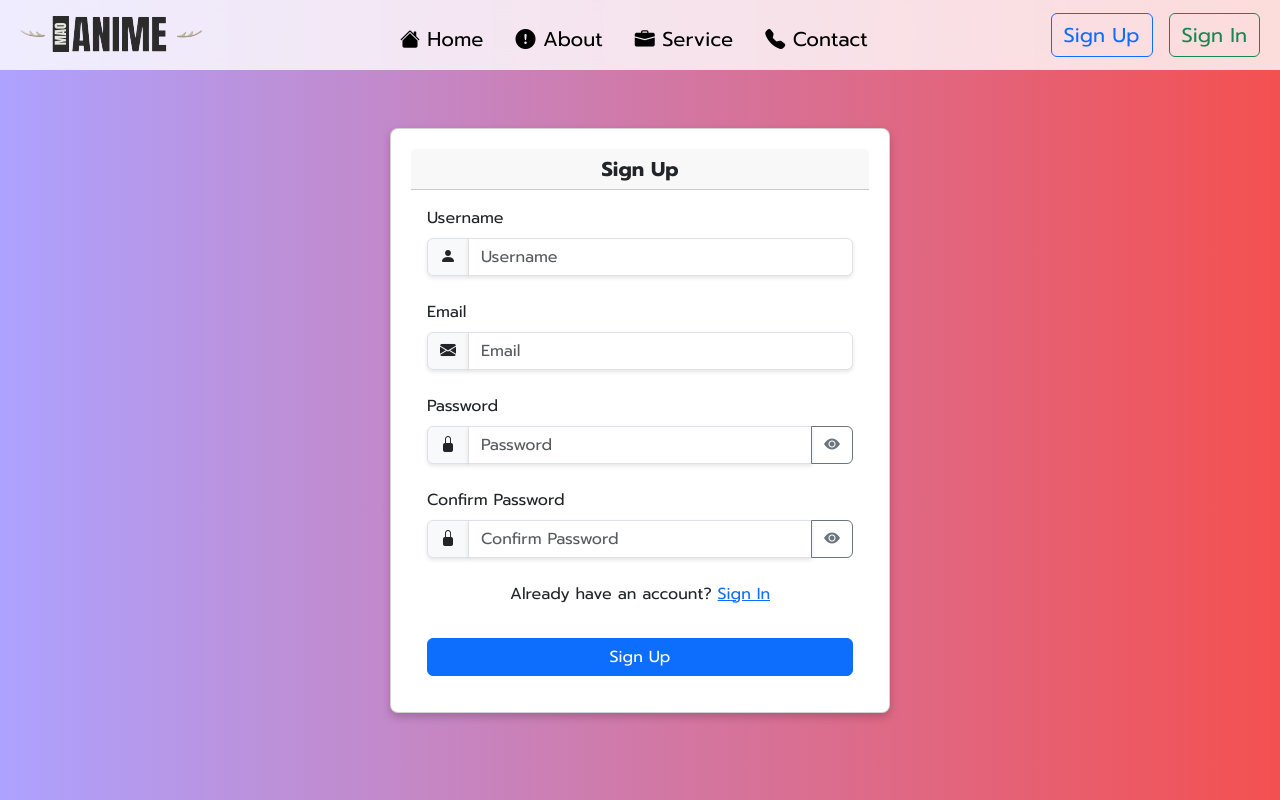
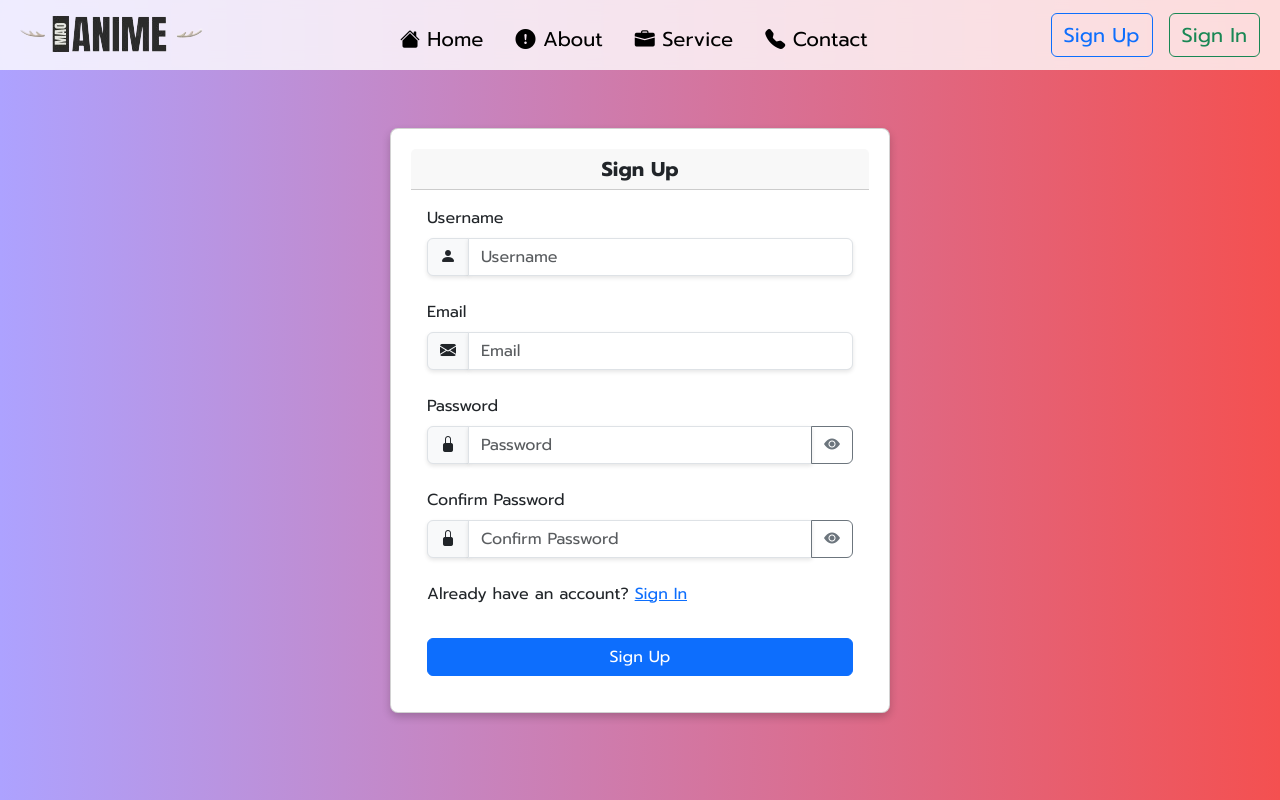
Before and after one commit to isen-sama/frontend-test, a Next.js app: page /signup in a window 1280 px wide. Shown: the top 800 px of the page. Built offline with nearby package versions, Linux system fonts and the light colour scheme.

Commit message:
Update page.js

```diff
--- a/src/app/signup/page.js
+++ b/src/app/signup/page.js
@@ -131,7 +131,7 @@ export default function SignUp() {
                     </button>
                   </div>
                 </div>
-                <p className="text-center">
+                <p className="text">
                   Already have an account? <a href="/signin" className="text-primary">Sign In</a>
                 </p>
                 <div className="col-12 d-grid gap-2">
```
